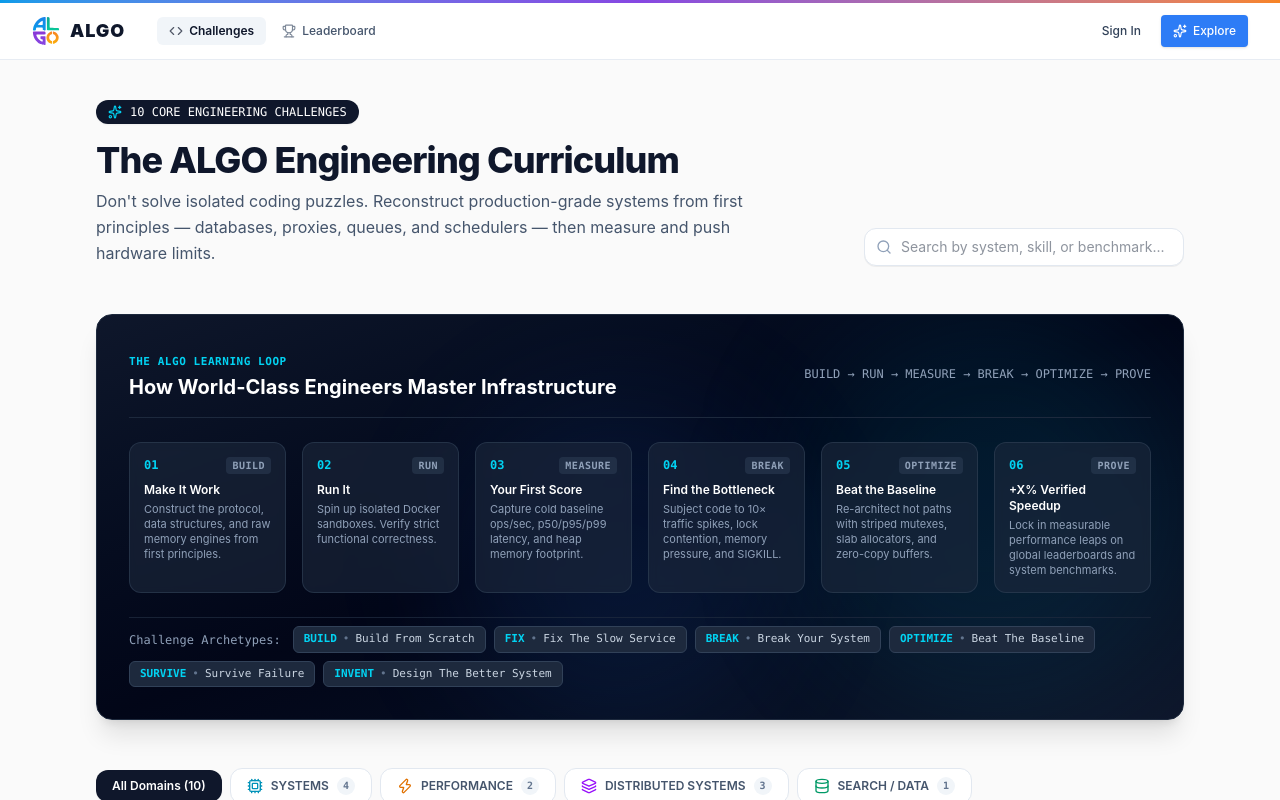
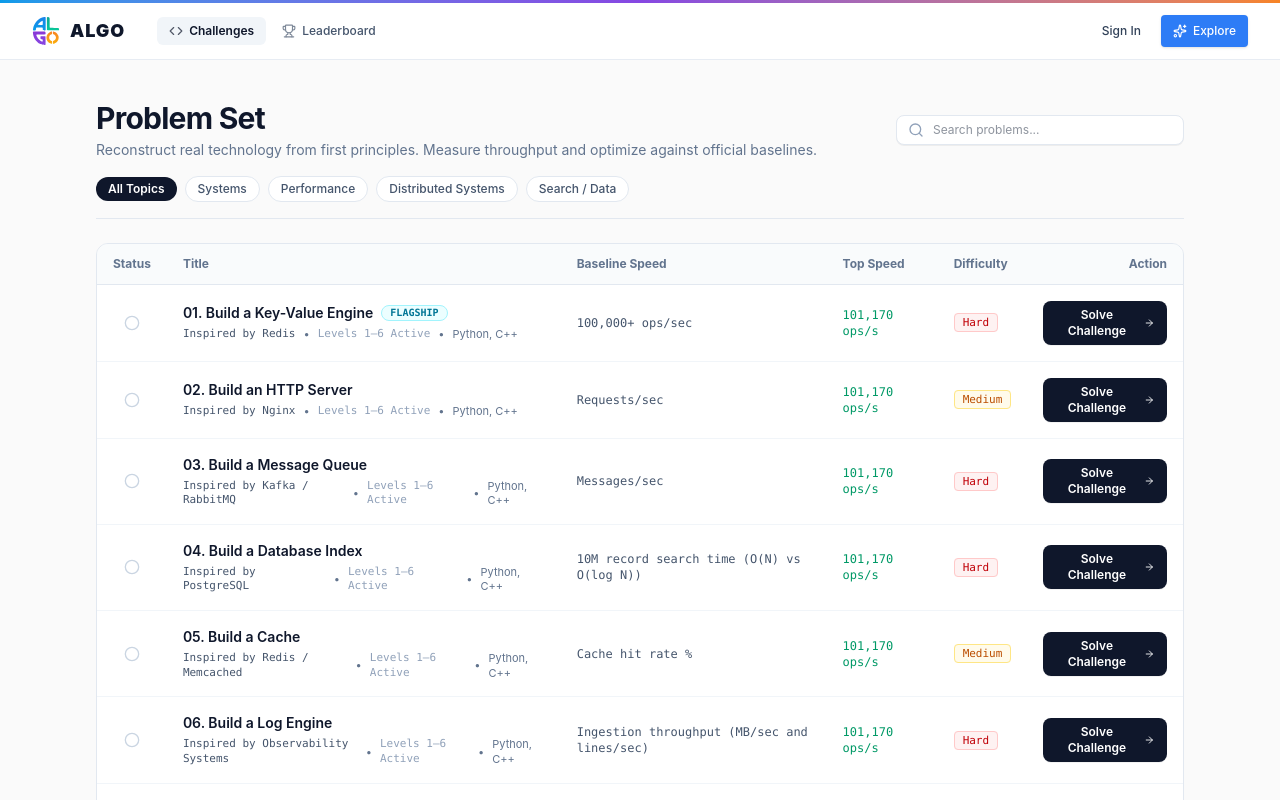
Before and after one commit to PandiaJason/ALGO, a Next.js app: page /challenges in a window 1280 px wide. Shown: the top 800 px of the page. Built offline with nearby package versions, Linux system fonts and the light colour scheme; no server answers; the database is empty.

Commit message:
fix(ui): restore clean LeetCode table layout on challenges page with 10 engineering problems

```diff
--- a/src/app/challenges/page.tsx
+++ b/src/app/challenges/page.tsx
@@ -5,7 +5,7 @@
 import { eq, and, desc } from "drizzle-orm";
 import { Navbar } from "@/components/layout/navbar";
 import { Footer } from "@/components/layout/footer";
-import { ChallengesCatalog } from "@/components/challenge/challenges-catalog";
+import { ChallengesTable } from "@/components/challenge/challenges-table";
 
 export const dynamic = "force-dynamic";
 
@@ -56,7 +56,7 @@
       <Navbar user={session?.user as any} />
 
       <main className="flex-1 max-w-6xl mx-auto w-full px-4 sm:px-6 lg:px-8 py-10">
-        <ChallengesCatalog
+        <ChallengesTable
           userSolvedIds={userSolvedIds}
           topThroughputMap={topThroughputMap}
         />
--- /dev/null
+++ b/src/components/challenge/challenges-table.tsx
@@ -0,0 +1,203 @@
+"use client";
+
+import React, { useState, useMemo } from "react";
+import Link from "next/link";
+import {
+  CheckCircle2,
+  Circle,
+  Search,
+  ArrowRight,
+  Sparkles,
+} from "lucide-react";
+import { CORE_CHALLENGES } from "@/lib/constants/core-challenges";
+
+interface ChallengesTableProps {
+  userSolvedIds: string[];
+  topThroughputMap: Record<string, string>;
+}
+
+export function ChallengesTable({
+  userSolvedIds,
+  topThroughputMap,
+}: ChallengesTableProps) {
+  const [searchQuery, setSearchQuery] = useState("");
+  const [activeCategory, setActiveCategory] = useState("All Topics");
+
+  const solvedSet = useMemo(() => new Set(userSolvedIds), [userSolvedIds]);
+
+  const categories = [
+    { label: "All Topics", count: 10, domain: "ALL" },
+    { label: "Systems", count: 4, domain: "SYSTEMS" },
+    { label: "Performance", count: 2, domain: "PERFORMANCE" },
+    { label: "Distributed Systems", count: 3, domain: "DISTRIBUTED_SYSTEMS" },
+    { label: "Search / Data", count: 1, domain: "SEARCH_DATA" },
+  ];
+
+  const filteredChallenges = useMemo(() => {
+    return CORE_CHALLENGES.filter((c) => {
+      const selectedCat = categories.find((cat) => cat.label === activeCategory);
+      const matchesCategory =
+        !selectedCat ||
+        selectedCat.domain === "ALL" ||
+        c.domain === selectedCat.domain;
+
+      const matchesSearch =
+        searchQuery.trim() === "" ||
+        c.title.toLowerCase().includes(searchQuery.toLowerCase()) ||
+        c.inspiredBy.toLowerCase().includes(searchQuery.toLowerCase()) ||
+        c.mainSkill.toLowerCase().includes(searchQuery.toLowerCase()) ||
+        c.whatStudentsBuild.toLowerCase().includes(searchQuery.toLowerCase());
+
+      return matchesCategory && matchesSearch;
+    });
+  }, [searchQuery, activeCategory]);
+
+  return (
+    <div className="space-y-6">
+      {/* LeetCode Header Banner */}
+      <div className="flex flex-col sm:flex-row sm:items-center justify-between gap-4 mb-4">
+        <div>
+          <h1 className="text-2xl sm:text-3xl font-bold tracking-tight text-slate-900">
+            Problem Set
+          </h1>
+          <p className="text-xs sm:text-sm text-slate-500 mt-1">
+            Reconstruct real technology from first principles. Measure throughput and optimize against official baselines.
+          </p>
+        </div>
+
+        {/* Search bar */}
+        <div className="relative w-full sm:w-72">
+          <Search className="w-4 h-4 text-slate-400 absolute left-3 top-1/2 -translate-y-1/2" />
+          <input
+            type="text"
+            value={searchQuery}
+            onChange={(e) => setSearchQuery(e.target.value)}
+            placeholder="Search problems..."
+            className="w-full pl-9 pr-4 py-1.5 text-xs bg-white border border-slate-200 rounded-lg focus:outline-none focus:border-blue-500 text-slate-800 shadow-2xs"
+          />
+        </div>
+      </div>
+
+      {/* Topic Filter Chips */}
+      <div className="flex items-center gap-2 overflow-x-auto pb-4 border-b border-slate-200">
+        {categories.map((cat) => {
+          const isActive = activeCategory === cat.label;
+          return (
+            <button
+              key={cat.label}
+              onClick={() => setActiveCategory(cat.label)}
+              className={`px-3 py-1 rounded-full text-xs font-medium transition-colors shrink-0 cursor-pointer ${
+                isActive
+                  ? "bg-slate-900 text-white font-semibold"
+                  : "bg-white text-slate-600 hover:bg-slate-100 border border-slate-200"
+              }`}
+            >
+              {cat.label}
+            </button>
+          );
+        })}
+      </div>
+
+      {/* LeetCode Style Problem Table */}
+      <div className="bg-white border border-slate-200 rounded-xl overflow-hidden shadow-2xs">
+        <div className="overflow-x-auto">
+          <table className="w-full text-left text-xs">
+            <thead className="bg-slate-50/80 border-b border-slate-200 text-slate-500 font-medium">
+              <tr>
+                <th className="py-3 px-4 w-12 text-center">Status</th>
+                <th className="py-3 px-4">Title</th>
+                <th className="py-3 px-4 hidden md:table-cell">Baseline Speed</th>
+                <th className="py-3 px-4 hidden md:table-cell">Top Speed</th>
+                <th className="py-3 px-4">Difficulty</th>
+                <th className="py-3 px-4 text-right">Action</th>
+              </tr>
+            </thead>
+            <tbody className="divide-y divide-slate-100">
+              {filteredChallenges.map((challenge) => {
+                const isSolved = solvedSet.has(challenge.slug);
+                const topSpeed = topThroughputMap[challenge.slug] || "101,170 ops/s";
+
+                return (
+                  <tr
+                    key={challenge.slug}
+                    className="hover:bg-slate-50/60 transition-colors group"
+                  >
+                    {/* Status Icon */}
+                    <td className="py-4 px-4 text-center">
+                      {isSolved ? (
+                        <CheckCircle2 className="w-4 h-4 text-emerald-500 mx-auto" />
+                      ) : (
+                        <Circle className="w-4 h-4 text-slate-300 mx-auto" />
+                      )}
+                    </td>
+
+                    {/* Title */}
+                    <td className="py-4 px-4">
+                      <div className="flex flex-col gap-1">
+                        <Link
+                          href={`/challenges/${challenge.slug}`}
+                          className="font-semibold text-slate-900 hover:text-blue-600 transition-colors text-sm flex items-center gap-2"
+                        >
+                          <span>{challenge.number}. {challenge.title}</span>
+                          {challenge.isFlagship && (
+                            <span className="text-[10px] font-mono font-bold px-2 py-0.2 rounded-full bg-cyan-50 text-cyan-700 border border-cyan-200">
+                              FLAGSHIP
+                            </span>
+                          )}
+                        </Link>
+                        <div className="flex items-center gap-2 text-[11px] text-slate-500">
+                          <span className="font-mono text-slate-600 font-medium">
+                            Inspired by {challenge.inspiredBy}
+                          </span>
+                          <span>•</span>
+                          <span className="font-mono text-slate-400">
+                            Levels 1–{challenge.progressionLevels.length} Active
+                          </span>
+                          <span>•</span>
+                          <span>Python, C++</span>
+                        </div>
+                      </div>
+                    </td>
+
+                    {/* Baseline Speed */}
+                    <td className="py-4 px-4 hidden md:table-cell font-mono text-slate-600">
+                      {challenge.benchmarkMetrics[0] || "100,000 ops/sec"}
+                    </td>
+
+                    {/* Top Speed */}
+                    <td className="py-4 px-4 hidden md:table-cell font-mono font-medium text-emerald-600">
+                      {topSpeed}
+                    </td>
+
+                    {/* Difficulty */}
+                    <td className="py-4 px-4">
+                      <span
+                        className={`px-2 py-0.5 rounded text-[11px] font-mono font-medium border ${
+                          challenge.difficulty === "Hard"
+                            ? "bg-red-50 text-red-700 border-red-200"
+                            : "bg-amber-50 text-amber-700 border-amber-200"
+                        }`}
+                      >
+                        {challenge.difficulty}
+                      </span>
+                    </td>
+
+                    {/* Action */}
+                    <td className="py-4 px-4 text-right">
+                      <Link href={`/challenges/${challenge.slug}/workspace`}>
+                        <button className="px-3 py-1.5 rounded-lg text-xs font-semibold bg-slate-900 text-white hover:bg-blue-600 transition-colors shadow-2xs inline-flex items-center gap-1.5 cursor-pointer">
+                          <span>Solve Challenge</span>
+                          <ArrowRight className="w-3 h-3" />
+                        </button>
+                      </Link>
+                    </td>
+                  </tr>
+                );
+              })}
+            </tbody>
+          </table>
+        </div>
+      </div>
+    </div>
+  );
+}
```
